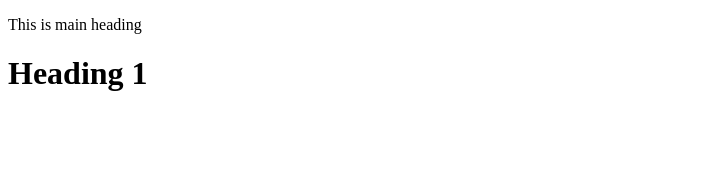
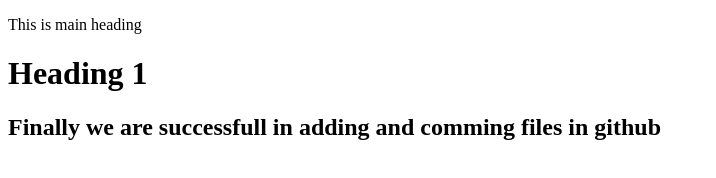
Before and after one commit to mawais114/mywork, a plain HTML site: page index.html in a window 1280 px wide. Shown: the whole page, without its empty margins (0-716 px from the left). Drawn offline with Linux system fonts and the light colour scheme.

Commit message:
index file is updating successfull in github

```diff
--- a/index.html
+++ b/index.html
@@ -5,5 +5,7 @@
 <p> This is main heading</p>
 <h1>Heading 1</h1>
 
+<h2>Finally we are successfull in adding and comming files in github </h2>
+
 </body>
 </html>
```
